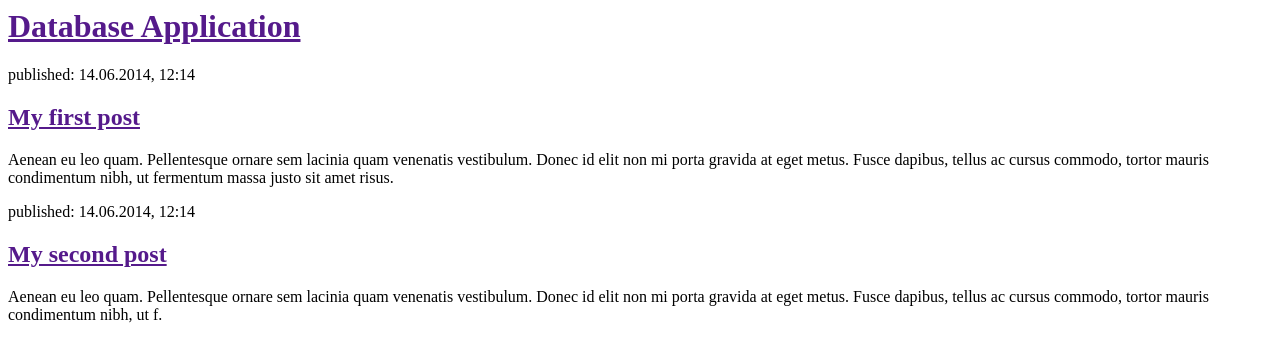
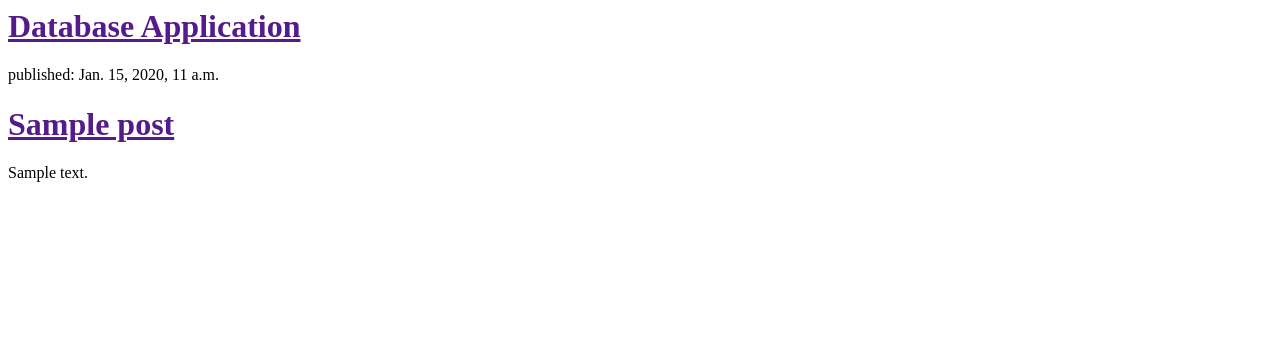
Before and after one commit to Brethil248/db-app, a Django app: template baza/templates/baza/post_list.html in a window 1280 px wide. Shown: the top 362 px of the page. Run offline with Django 3.2, Linux system fonts and the light colour scheme; the template is opened without the code that fills it: values that come from a table or form of the project are taken from there, others are empty; tables that the repository leaves empty hold one stand-in row (values such as "Sample post").

Commit message:
Templates modified to show contents of Posts model

```diff
--- a/baza/templates/baza/post_list.html
+++ b/baza/templates/baza/post_list.html
@@ -6,17 +6,12 @@
         <div>
             <h1><a href="">Database Application</a></h1>
         </div>
-
-        <div>
-            <p>published: 14.06.2014, 12:14</p>
-            <h2><a href="">My first post</a></h2>
-            <p>Aenean eu leo quam. Pellentesque ornare sem lacinia quam venenatis vestibulum. Donec id elit non mi porta gravida at eget metus. Fusce dapibus, tellus ac cursus commodo, tortor mauris condimentum nibh, ut fermentum massa justo sit amet risus.</p>
-        </div>
-
-        <div>
-            <p>published: 14.06.2014, 12:14</p>
-            <h2><a href="">My second post</a></h2>
-            <p>Aenean eu leo quam. Pellentesque ornare sem lacinia quam venenatis vestibulum. Donec id elit non mi porta gravida at eget metus. Fusce dapibus, tellus ac cursus commodo, tortor mauris condimentum nibh, ut f.</p>
-        </div>
+        {% for post in posts %}
+            <div>
+               <p>published: {{ post.published_date }}</p>
+               <h1><a href="">{{ post.title }}</a></h1>
+               <p>{{ post.text|linebreaks }}</p>
+            </div>
+        {% endfor %}
     </body>
 </html>
```
Also changed, not shown: baza/views.py (+7 -1 lines).
